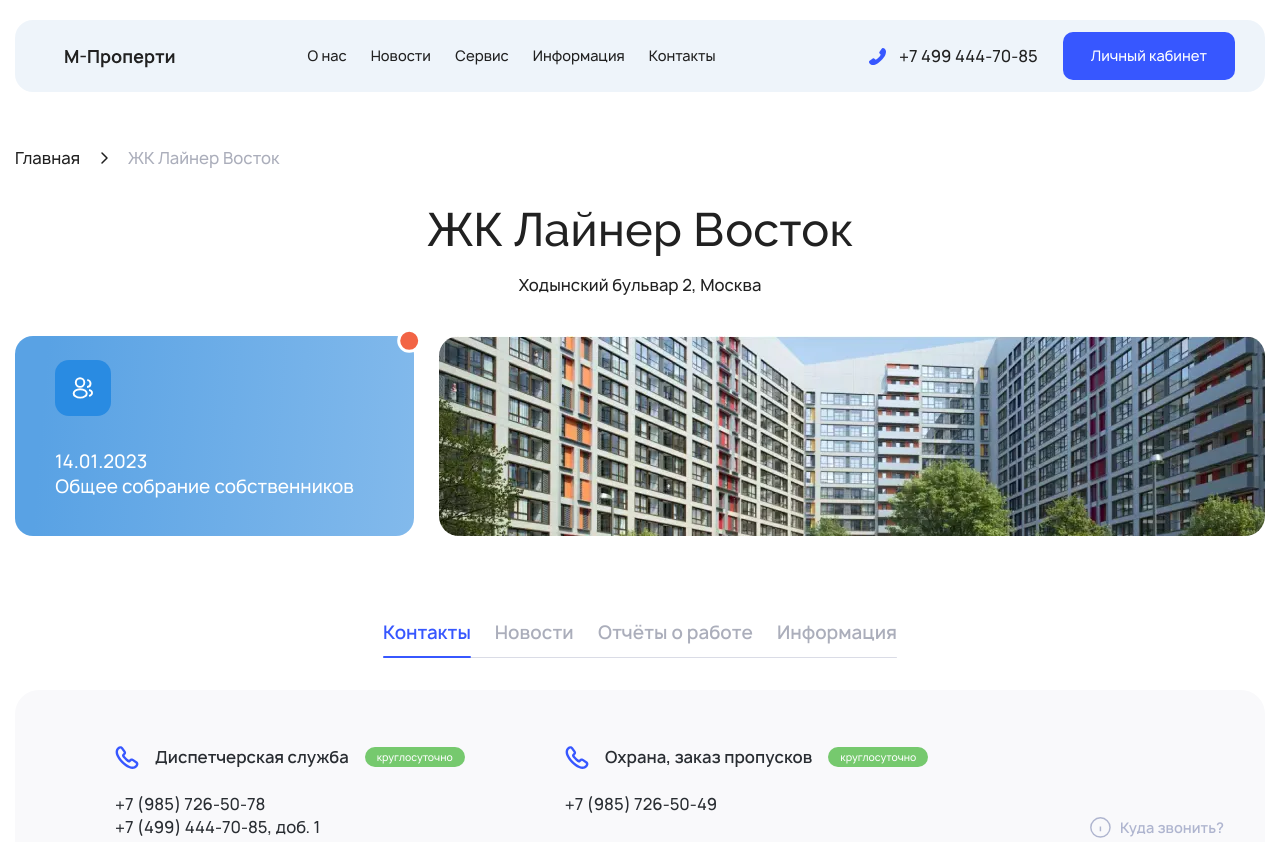
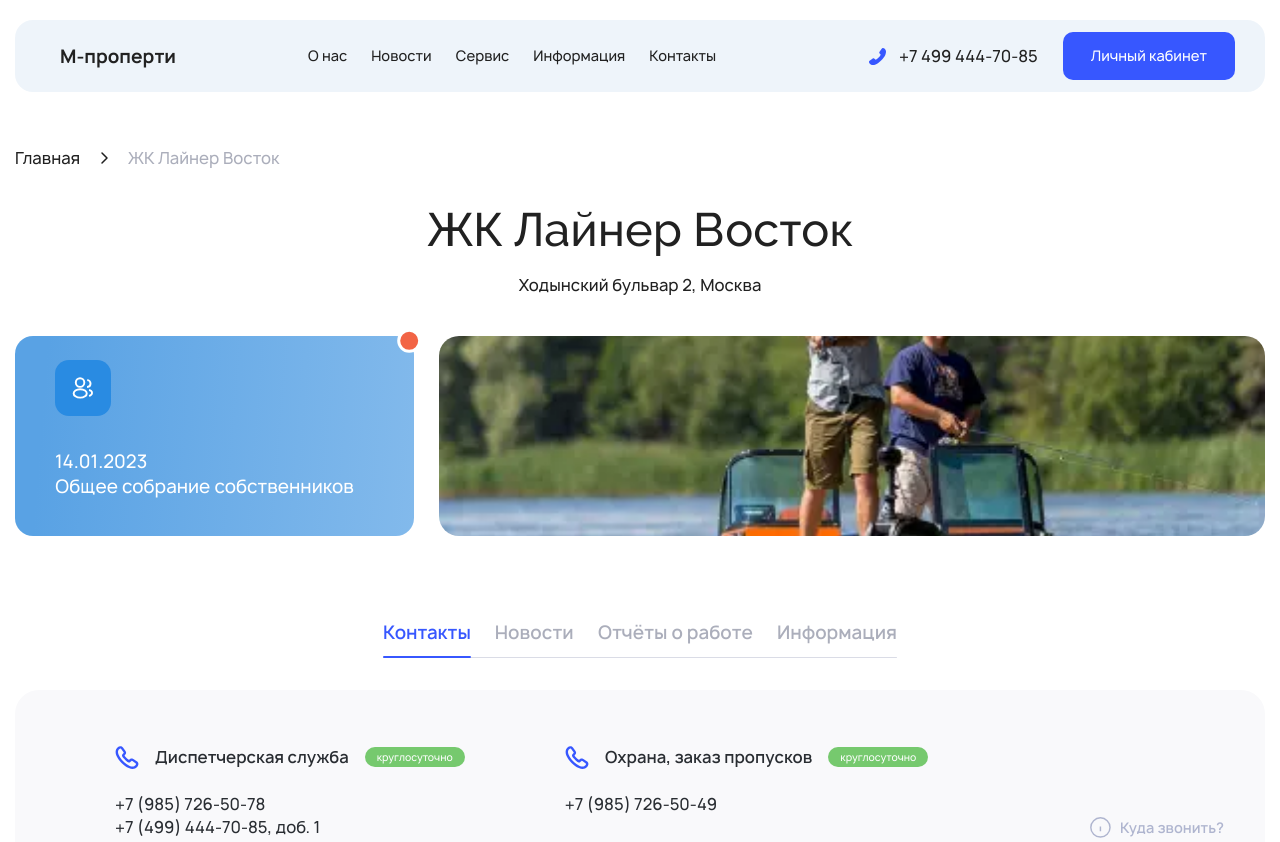
Before and after one commit to Woood99/property, a website: page app/object.html in a window 1280 px wide. Shown: the top 842 px of the page. Drawn offline with Linux system fonts and the light colour scheme.

Commit message:
fix bugs

```diff
--- a/app/object.html
+++ b/app/object.html
@@ -26,7 +26,7 @@
     <div class="container">
         <div class="header__inner">
             <a href="#" class="header__logo">
-                <img loading="lazy" src="./img/logo.svg" width="115" height="35" alt="М-Проперти">
+                М-проперти
             </a>
             <nav class="header__nav nav" data-menu>
                 <ul class="nav__list list-reset">
@@ -56,6 +56,7 @@
         </div>
     </div>
 </header>
+
         <main class="main">
             <div class="breadcrumbs container breadcrumbs--gap-page">
                 <ul class="breadcrumbs__list list-reset">
@@ -90,10 +91,10 @@
                     Общее собрание собственников
                 </p>
             </div>
-            <div class="object__image">
+            <div class="object__image ibg">
                 <picture>
-                    <source srcset="./img/gallery-4.webp" type="image/webp">
-                    <img loading="lazy" src="./img/gallery-4.jpg" alt="">
+                    <source srcset="./img/gallery-6.webp" type="image/webp">
+                    <img loading="lazy" src="./img/gallery-6.jpg" alt="">
                 </picture>
             </div>
         </div>
--- a/src/scss/components/_header.scss
+++ b/src/scss/components/_header.scss
@@ -31,8 +31,14 @@
     }
 
     &__logo {
+        font-size: 18px;
+        line-height: math.div(17, 18);
+        font-weight: 700;
+        color: #212121;
+        white-space: nowrap;
+
         @media (max-width:$mobile-max) {
-            width: 100px;
+            font-size: 16px;
         }
     }
 
@@ -48,10 +54,11 @@
         @media (max-width:$desktop) {
             gap: 25px;
         }
-        @media (max-width:$smallTablet-max){
-             .header__btn{
+
+        @media (max-width:$smallTablet-max) {
+            .header__btn {
                 display: none;
-             }
+            }
         }
     }
 
--- a/src/scss/components/object/_object.scss
+++ b/src/scss/components/object/_object.scss
@@ -43,6 +43,7 @@
         grid-template-columns: percent(414, 1296) percent(856, 1296);
         grid-column-gap: 24px;
         justify-content: space-between;
+        align-items: start;
 
         @media (max-width:$tablet-max) {
             margin-top: 24px;
@@ -56,6 +57,9 @@
     }
 
     &__banner {
+        width: 100%;
+        height: 100%;
+
         @media (max-width:$tablet-max) {
             grid-column: 1/-1;
         }
@@ -65,6 +69,7 @@
         width: 100%;
         height: 100%;
         border-radius: 20px;
+        padding-bottom: percent(199, 848);
 
         img {
             border-radius: 20px;
@@ -80,6 +85,10 @@
                 border-radius: 12px;
             }
         }
+
+        @media (max-width:$smallTablet-max) {
+            padding-bottom: percent(300, 848);
+        }
     }
 
     &__tabs {
```
Also changed, not shown: app/contacts.html (+2 -1 lines), app/home.html (+2 -1 lines), app/info.html (+2 -1 lines), app/objects.html (+2 -1 lines), src/partials/header.html (+1 -1 lines), src/partials/object/object.html (+3 -3 lines), app/css/main.css, app/img/article-1.png (added), app/img/article-1.webp (added), app/img/gallery-6.jpg (added), app/img/gallery-6.png (added), app/img/gallery-6.webp (added), src/img/gallery-6.jpg (added), 1 other file.
